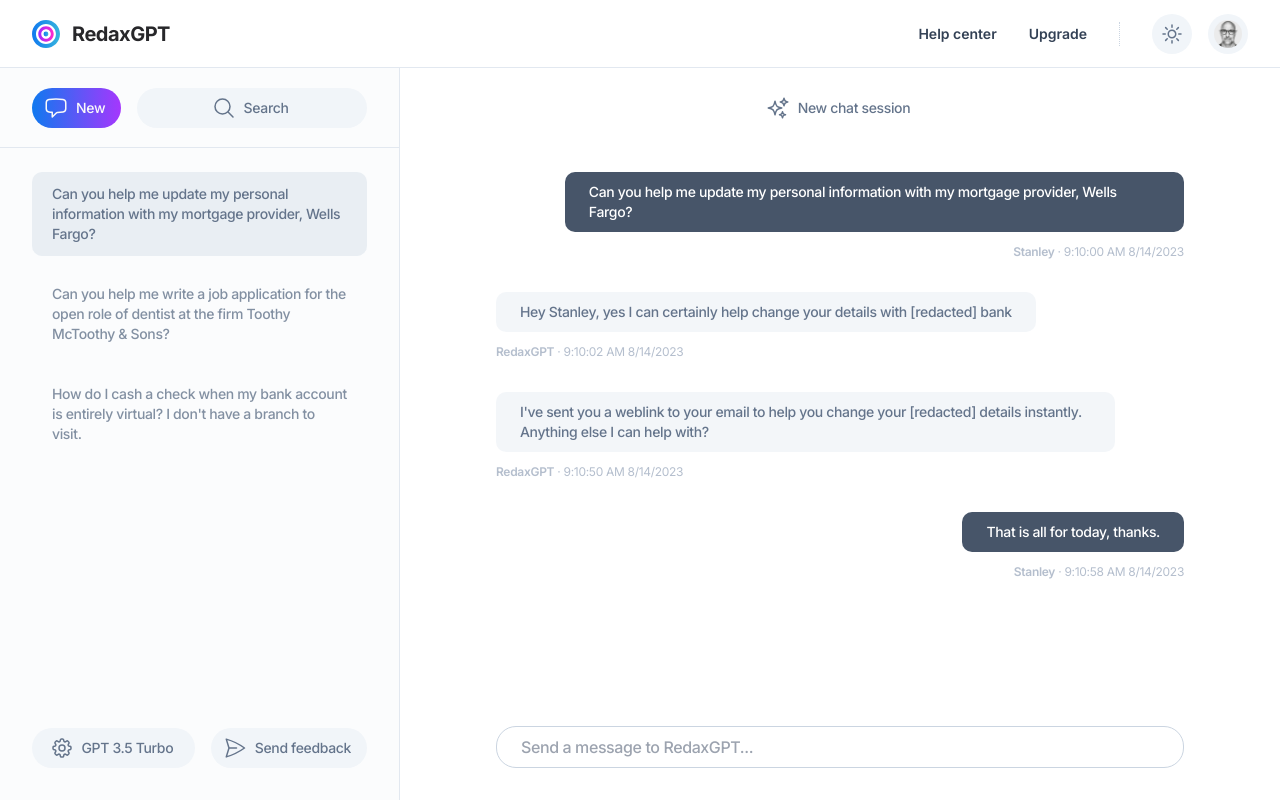
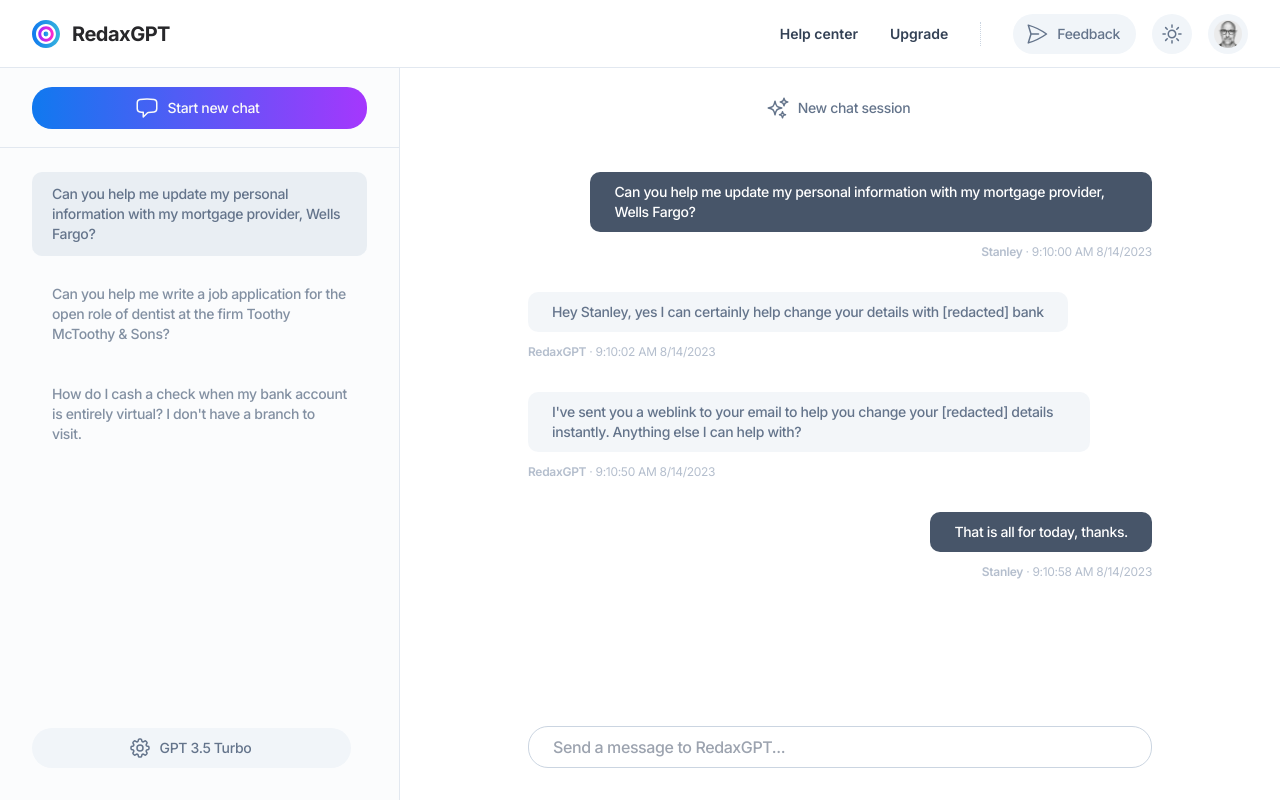
Before and after one commit to goodeyelabs/gpt-chatster, a Next.js app: page / in a window 1280 px wide. Built offline with nearby package versions, Linux system fonts and the light colour scheme.

Commit message:
extra responsive changes

```diff
--- a/src/components/banner.tsx
+++ b/src/components/banner.tsx
@@ -23,15 +23,15 @@
     const dispatch = useAppDispatch();
 
     return (
-        <div className='grid gap-4 grid-rows-[1fr] grid-cols-[auto_1fr] grid-flow-col justify-start px-5 sm:px-8 border-b border-slate-200 dark:border-neutral-800/80'>
+        <div className='grid gap-4 grid-rows-[1fr] grid-cols-[1fr] grid-flow-col justify-start px-5 sm:px-8 border-b border-slate-200 dark:border-neutral-800/80'>
             <div className='grid grid-flow-col gap-3 items-center select-none cursor-pointer'>
                 <ChatButton onClick={() => dispatch(addSession())} />
             </div>
-            <div className='grid grid-flow-col gap-3 items-center select-none cursor-pointer'>
+            {/* <div className='grid grid-flow-col gap-3 items-center select-none cursor-pointer'>
                 <Overlay overlayType='popup' title='Search' content={<SearchMenu />}>
-                    <Button icon={<MagnifyingGlassIcon />} text='Search' />
+                    <Button icon={<MagnifyingGlassIcon />} text='Search chats...' />
                 </Overlay>
-            </div>
+            </div> */}
         </div>
     )
 }
--- a/src/components/chat-button.tsx
+++ b/src/components/chat-button.tsx
@@ -9,11 +9,11 @@
     return (
         <button
             onClick={onClick || null}
-            className='grid place-content-center items-center gap-2 group cursor-pointer h-[40px] grid-flow-col text-sm font-medium tracking-tight text-stone-50 hover:text-stone-100 bg-gradient-to-r from-[var(--color-blue)] to-[var(--color-purple)] hover:from-[var(--color-blue)] hover:to-[var(--color-blue)] px-4 pl-3 transition-all duration-75 ease-in-out rounded-[20px] border-0 outline-none select-none'
+            className='grid place-content-center items-center gap-2 group cursor-pointer h-[42px] grid-flow-col text-sm font-medium tracking-tight text-stone-50 hover:text-stone-100 bg-gradient-to-r from-[var(--color-blue)] to-[var(--color-purple)] hover:from-[var(--color-blue)] hover:to-[var(--color-blue)] px-4 pl-3 transition-all duration-75 ease-in-out rounded-[20px] border-0 outline-none select-none'
         >
             <ChatBubbleLeftIcon className='h-6 w-6 text-stone-50 group-hover:text-stone-100' />
             {
-                <span>New</span>
+                <span>Start new chat</span>
             }
         </button>
     )
--- a/src/components/header.tsx
+++ b/src/components/header.tsx
@@ -1,11 +1,12 @@
 'use client'
-import { Bars3Icon, InformationCircleIcon, StarIcon } from '@heroicons/react/24/outline'
+import { Bars3Icon, InformationCircleIcon, PaperAirplaneIcon, StarIcon } from '@heroicons/react/24/outline'
 import Overlay from './overlay'
 import Image from 'next/image'
 import Link from 'next/link';
 import DarkModeSwitch from '@/components/dark-mode-switch'
 import UserAvatar from './user'
 import { SideBar } from './view';
+import Button from './button';
 
 function UpgradeMenu() {
     return (
@@ -24,6 +25,17 @@
             <div className='grid items-center place-content-center justify-items-center gap-4'>
                 <InformationCircleIcon className='w-16 h-16 text-slate-500' />
                 <p className='text-sm font-medium tracking-tight text-slate-500 dark:text-slate-400'>Help docs are on the way...</p>
+            </div>
+        </div>
+    )
+}
+
+function FeedbackMenu() {
+    return (
+        <div className='grid place-content-center'>
+            <div className='grid items-center place-content-center justify-items-center gap-4'>
+                <PaperAirplaneIcon className='w-16 h-16 text-slate-500' />
+                <p className='text-sm font-medium tracking-tight text-slate-500 dark:text-slate-400'>Send feedback functionality is on the way...</p>
             </div>
         </div>
     )
@@ -66,6 +78,11 @@
                     </Overlay>
                     <div className='hidden md:grid h-6 border-r border-dotted border-slate-300 dark:border-zinc-700 self-center' />
                     <div className='grid grid-flow-col gap-4'>
+                        <Overlay overlayType='popup' title='Send feedback' content={<FeedbackMenu />}>
+                            <div className='hidden md:grid'>
+                                <Button icon={<PaperAirplaneIcon />} text='Feedback' />
+                            </div>
+                        </Overlay>
                         <DarkModeSwitch />
                         <UserAvatar />
                     </div>
--- a/src/components/main-header.tsx
+++ b/src/components/main-header.tsx
@@ -1,19 +1,5 @@
-import DarkModeSwitch from "./dark-mode-switch";
-import UserAvatar from "./user";
-import Overlay from "./overlay";
-import { Cog8ToothIcon, SparklesIcon } from "@heroicons/react/24/outline";
+import { SparklesIcon } from "@heroicons/react/24/outline";
 import Button from "./button";
-
-function SettingsMenu() {
-    return (
-        <div className='grid place-content-center'>
-            <div className='grid items-center place-content-center justify-items-center gap-4'>
-                <Cog8ToothIcon className='w-16 h-16 text-slate-500' />
-                <p className='text-sm font-medium tracking-tight text-slate-500 dark:text-slate-400'>GPT/redaction engine settings on the way...</p>
-            </div>
-        </div>
-    )
-}
 
 export default function MainHeader() {
       return (
--- a/src/components/message-input.tsx
+++ b/src/components/message-input.tsx
@@ -103,7 +103,7 @@
       }, [gptResponse]);
 
     return (
-        <div className='sticky bottom-0 bg-white dark:bg-redax-dark min-h-[5rem] py-8 grid grid-flow-col gap-6 border-t border-none px-5 sm:px-8 md:px-24 items-end'>
+        <div className='sticky bottom-0 bg-white dark:bg-redax-dark min-h-[5rem] py-8 grid grid-flow-col gap-6 border-t border-none px-5 sm:px-8 md:px-12 lg:px-24 xl:px-32 items-end'>
             {/* <RoundButton onClick={handleSubmit} icon={<Cog8ToothIcon />} /> */}
             <div className='grid bg-white dark:bg-neutral-900 border border-slate-300 dark:border-neutral-700 w-full min-h-[12px] py-2 px-6 items-center rounded-[20px]'>
                 <textarea
--- a/src/components/messages.tsx
+++ b/src/components/messages.tsx
@@ -26,7 +26,7 @@
 
     if (sessions[activeSession]) {
         return (
-            <div className='grid content-start gap-8 w-full px-5 sm:px-8 md:px-24 pt-6 pb-10 mx-auto'>
+            <div className='grid content-start gap-8 w-full px-5 sm:px-8 md:px-12 lg:px-24 xl:px-32 pt-6 pb-10 mx-auto'>
                 {
                     Object.keys(sessions[activeSession].messages).map((m:string, m_index:number) => {
                         const msg = sessions[activeSession].messages[m_index]
--- a/src/components/side-footer.tsx
+++ b/src/components/side-footer.tsx
@@ -1,4 +1,6 @@
+'use client'
 import { Cog8ToothIcon, PaperAirplaneIcon } from "@heroicons/react/24/outline";
+import { useDispatch } from "react-redux";
 import Overlay from "./overlay";
 import Button from "./button";
 
@@ -7,32 +9,23 @@
         <div className='grid place-content-center'>
             <div className='grid items-center place-content-center justify-items-center gap-4'>
                 <Cog8ToothIcon className='w-16 h-16 text-slate-500' />
-                <p className='text-sm font-medium tracking-tight text-slate-500 dark:text-slate-400'>Model config & redaction entities on the way...</p>
-            </div>
-        </div>
-    )
-}
-
-function FeedbackMenu() {
-    return (
-        <div className='grid place-content-center'>
-            <div className='grid items-center place-content-center justify-items-center gap-4'>
-                <PaperAirplaneIcon className='w-16 h-16 text-slate-500' />
-                <p className='text-sm font-medium tracking-tight text-slate-500 dark:text-slate-400'>Send feedback functionality is on the way...</p>
+                <p className='text-sm font-medium tracking-tight text-slate-500 dark:text-slate-400'>GPT/redaction engine settings on the way...</p>
             </div>
         </div>
     )
 }
 
 export default function SideFooter() {
+    const dispatch = useDispatch()
+
     return (
         <div className="py-8 px-5 sm:px-8 grid grid-flow-col grid-cols-[1fr_auto] gap-4">
             <Overlay overlayType='popup' title='RedaxGPT settings' content={<SettingsMenu />}>
                 <Button text='GPT 3.5 Turbo' icon={<Cog8ToothIcon />} />
             </Overlay>
-            <Overlay overlayType='popup' title='Send feedback' content={<FeedbackMenu />}>
+            {/* <Overlay overlayType='popup' title='Send feedback' content={<FeedbackMenu />}>
                 <Button icon={<PaperAirplaneIcon />} text='Send feedback' />
-            </Overlay>
+            </Overlay> */}
         </div>
     )
 }
```
